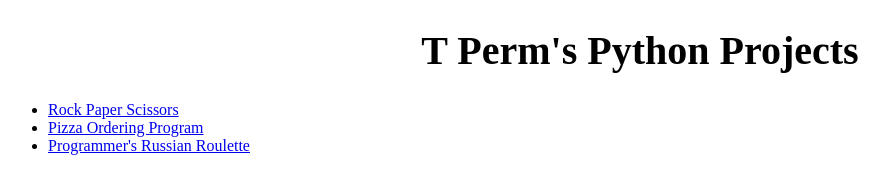
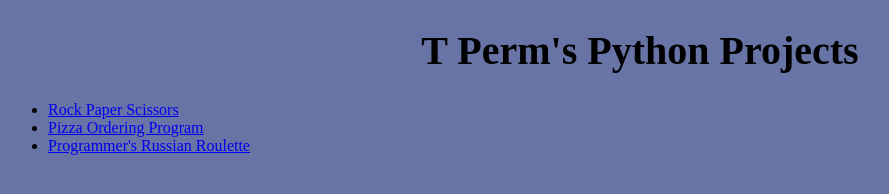
Before and after one commit to T-Perm777/My-Website, a plain HTML site: page my-projects/my-python-projects/index.html in a window 1280 px wide. Shown: the whole page, without its empty margins (0-889 px from the left). Drawn offline with Linux system fonts and the light colour scheme.

Commit message:
Update index.html

```diff
--- a/my-projects/my-python-projects/index.html
+++ b/my-projects/my-python-projects/index.html
@@ -2,6 +2,7 @@
 <meta charset="utf-8">
 <html lang="en">
     <head>
+        <body style="background-color:rgb(104, 116, 166)">
         <style>
             h1 {text-align:center;font-size:40px}
         </style>
@@ -11,5 +12,6 @@
             <li><a href="https://gist.github.com/T-Perm777/a70b828e9bcd68e8541a48afb323d9f2">Pizza Ordering Program</a></li>
             <li><a href="https://gist.github.com/T-Perm777/25f2bf82f4312cd36d6caf6f86f91f5e">Programmer's Russian Roulette</a></li>
         </ul>
+        </body>
     </head>
 </html>
```
